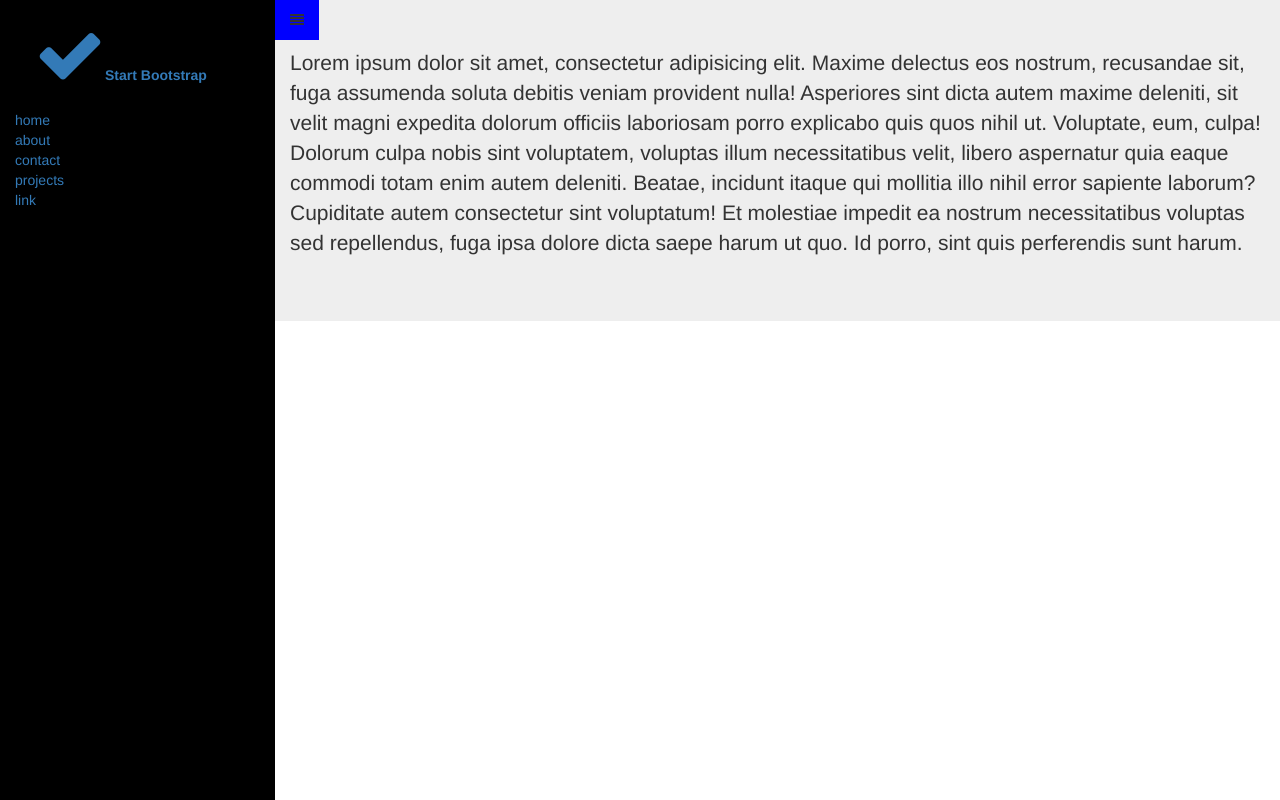
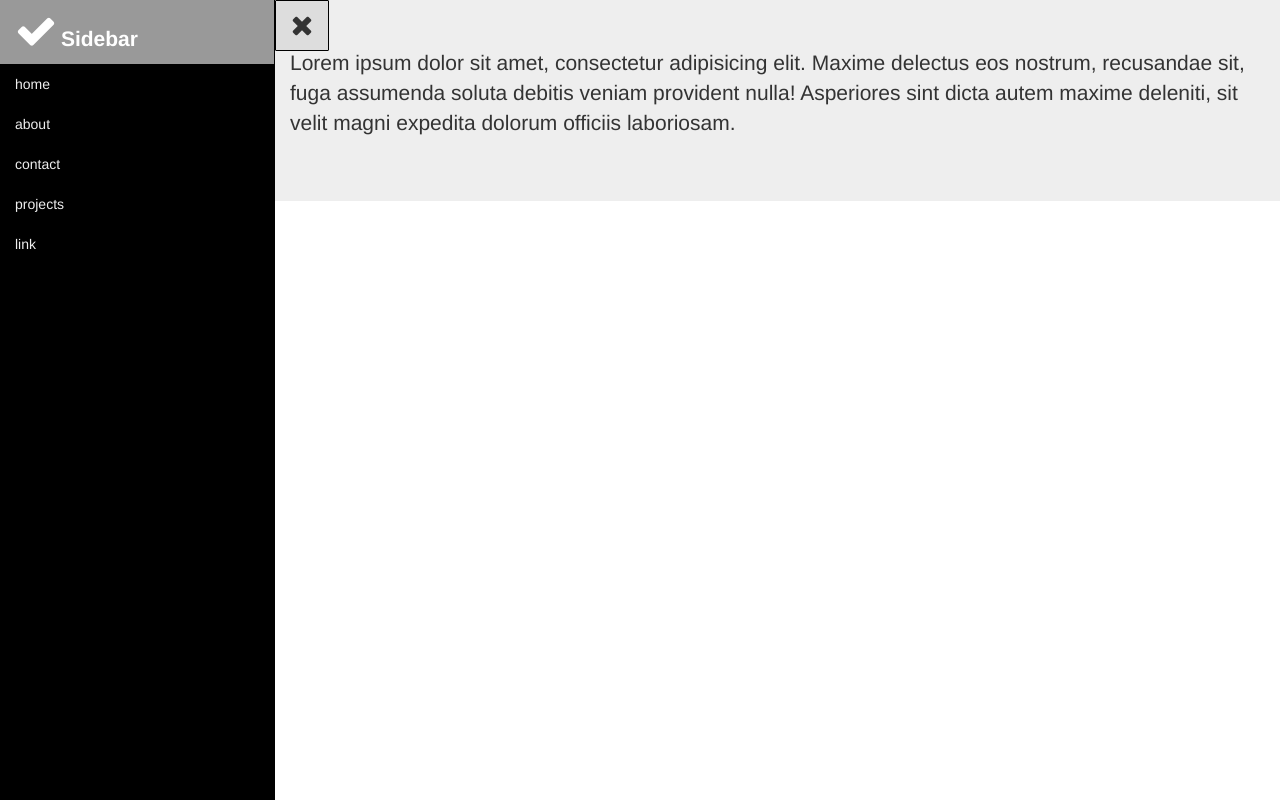
Before and after one commit to angvishvish/sidebar-bootstrap, a plain HTML site: page index.html in a window 1280 px wide. Drawn offline with Linux system fonts and the light colour scheme.

Commit message:
finishing things upa

```diff
--- a/assets/css/sidebar.css
+++ b/assets/css/sidebar.css
@@ -1,10 +1,15 @@
-.main-wrapper {
-  padding-left: 275px;
-  height: 100%;
+.main-wrapper,
+.sidebar-toggle,
+.sidebar-wrapper {
   -webkit-transition: all 0.5s ease;
      -moz-transition: all 0.5s ease;
        -o-transition: all 0.5s ease;
   transition: all 0.5s ease;
+}
+
+.main-wrapper {
+  padding-left: 275px;
+  height: 100%;
 }
 
 .page-wrapper {
@@ -21,31 +26,45 @@
   overflow-y: auto;
   background-color: black;
   color: white;
-  -webkit-transition: all 0.5s ease;
-     -moz-transition: all 0.5s ease;
-       -o-transition: all 0.5s ease;
-  transition: all 0.5s ease;
-
+  border-right: 1px solid black;
 }
 
-.sidebar-brand {
-  padding: 20px;
+.sidebar-brand span {
   font-weight: bold;
+  font-size: 21px;
 }
 
 .sidebar-nav {
-  padding-left: 15px;
-  padding-right: 15px;
+  padding-left: 0;
   list-style: none;
+}
+
+.sidebar-nav > li > a {
+  padding: 10px 15px;
+  display: block;
+  color: #eee;
+}
+
+.sidebar-nav > li > a:hover,
+.sidebar-nav > li > a:focus {
+  background-color: #999;
+  color: white;
+  text-decoration: none;
 }
 
 .sidebar-toggle {
   padding: 10px 15px;
-  background-color: blue;
+  background-color: #ddd;
+  border: 1px solid black;
+  border-radius: 1px;
   position: absolute;
   top: 0;
   left: 275px;
   cursor: pointer;
+}
+
+.toggled .sidebar-toggle {
+  left: 0;
 }
 
 .main-wrapper.toggled {
@@ -56,3 +75,15 @@
   margin-left: -275px;
   left: 0;
 }
+
+.fa-align-justify {
+  display: none;
+}
+
+.toggled .fa-align-justify {
+  display: block;
+}
+
+.toggled .fa-times {
+  display: none;
+}
--- a/index.html
+++ b/index.html
@@ -16,7 +16,10 @@
     <div class="sidebar-wrapper">
       <ul class="sidebar-nav">
         <li class="sidebar-brand">
-          <a href="#"><i class="fa fa-check fa-5x"></i>Start Bootstrap</a>
+          <a href="#">
+            <i class="fa fa-check fa-3x"></i>
+            <span>Sidebar</span>
+          </a>
         </li>
         <li><a href="#home">home</a></li>
         <li><a href="#about">about</a></li>
@@ -30,9 +33,12 @@
       <div class="jumbotron">
         <div class="container">
 
-          <div class="sidebar-toggle"><i class="fa fa-align-justify"></i></div>
+          <div class="sidebar-toggle">
+            <i class="fa fa-times fa-2x"></i>
+            <i class="fa fa-align-justify fa-2x"></i>
+          </div>
 
-          <p>Lorem ipsum dolor sit amet, consectetur adipisicing elit. Maxime delectus eos nostrum, recusandae sit, fuga assumenda soluta debitis veniam provident nulla! Asperiores sint dicta autem maxime deleniti, sit velit magni expedita dolorum officiis laboriosam porro explicabo quis quos nihil ut. Voluptate, eum, culpa! Dolorum culpa nobis sint voluptatem, voluptas illum necessitatibus velit, libero aspernatur quia eaque commodi totam enim autem deleniti. Beatae, incidunt itaque qui mollitia illo nihil error sapiente laborum? Cupiditate autem consectetur sint voluptatum! Et molestiae impedit ea nostrum necessitatibus voluptas sed repellendus, fuga ipsa dolore dicta saepe harum ut quo. Id porro, sint quis perferendis sunt harum.</p>
+          <p>Lorem ipsum dolor sit amet, consectetur adipisicing elit. Maxime delectus eos nostrum, recusandae sit, fuga assumenda soluta debitis veniam provident nulla! Asperiores sint dicta autem maxime deleniti, sit velit magni expedita dolorum officiis laboriosam.</p>
 
         </div>
       </div>
```
